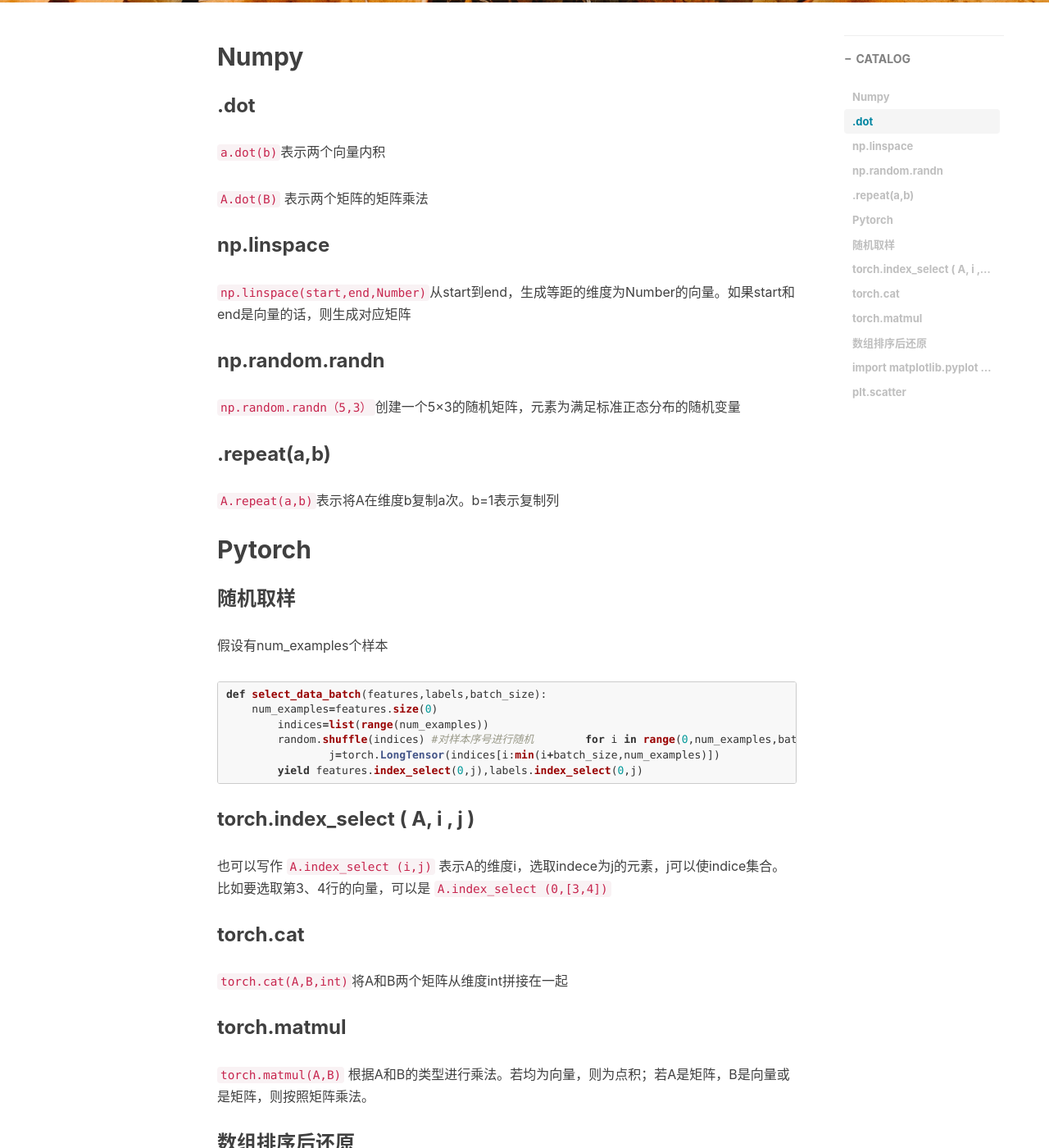
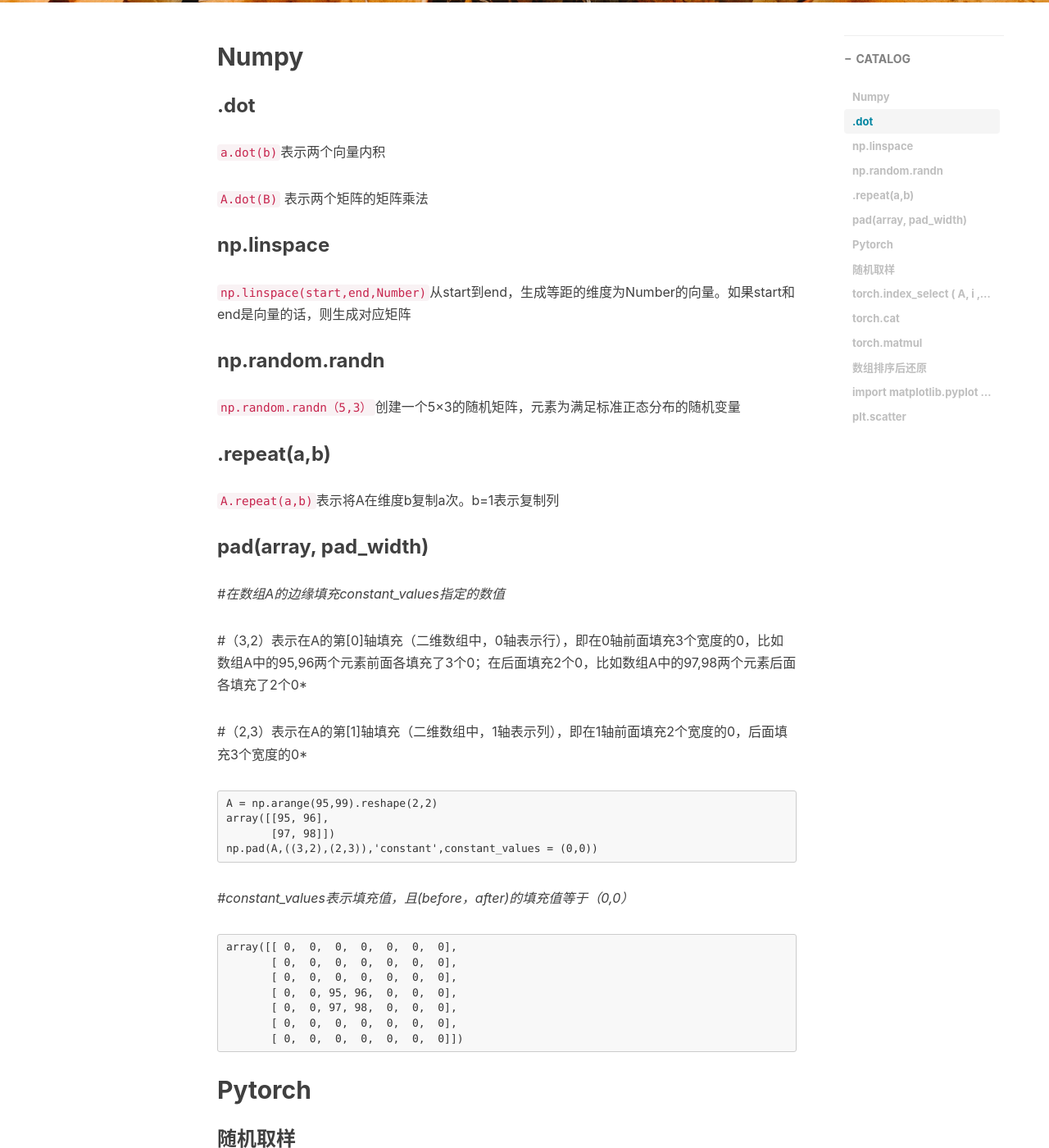
Before and after one commit to sharkjingyang/sharkjingyang.github.io, a Jekyll site: the page built from _posts/2020-07-13-代码手册.md, in a window 1280 px wide and 1400 px high, scrolled down 542 px. Shown: the whole window at 82% size. Built offline with Jekyll 4.4.1, drawn with Linux system fonts in a browser that asks for light colours; nearby versions of some CDN libraries; comment, search, counter and statistics services are not loaded.

Commit message:
Update 2020-07-13-代码手册.md

````diff
--- a/_posts/2020-07-13-代码手册.md
+++ b/_posts/2020-07-13-代码手册.md
@@ -33,6 +33,35 @@
 ### .repeat(a,b)
 
 `A.repeat(a,b)`表示将A在维度b复制a次。b=1表示复制列
+
+### pad(array, pad_width)
+
+*#在数组A的边缘填充constant_values指定的数值*
+
+#（3,2）表示在A的第[0]轴填充（二维数组中，0轴表示行），即在0轴前面填充3个宽度的0，比如数组A中的95,96两个元素前面各填充了3个0；在后面填充2个0，比如数组A中的97,98两个元素后面各填充了2个0*
+
+#（2,3）表示在A的第[1]轴填充（二维数组中，1轴表示列），即在1轴前面填充2个宽度的0，后面填充3个宽度的0*
+
+```
+A = np.arange(95,99).reshape(2,2)
+array([[95, 96],
+       [97, 98]])
+np.pad(A,((3,2),(2,3)),'constant',constant_values = (0,0))
+```
+
+*#constant_values表示填充值，且(before，after)的填充值等于（0,0）*
+
+```
+array([[ 0,  0,  0,  0,  0,  0,  0],
+       [ 0,  0,  0,  0,  0,  0,  0],
+       [ 0,  0,  0,  0,  0,  0,  0],
+       [ 0,  0, 95, 96,  0,  0,  0],
+       [ 0,  0, 97, 98,  0,  0,  0],
+       [ 0,  0,  0,  0,  0,  0,  0],
+       [ 0,  0,  0,  0,  0,  0,  0]])
+```
+
+
 
 ## Pytorch
 
````
